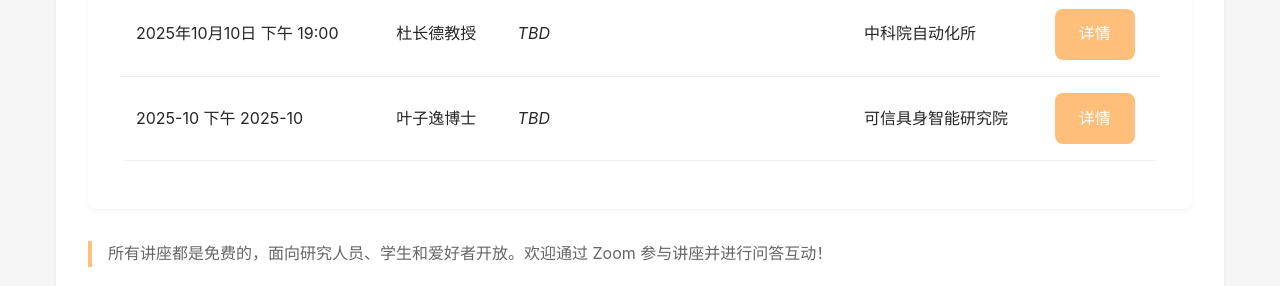
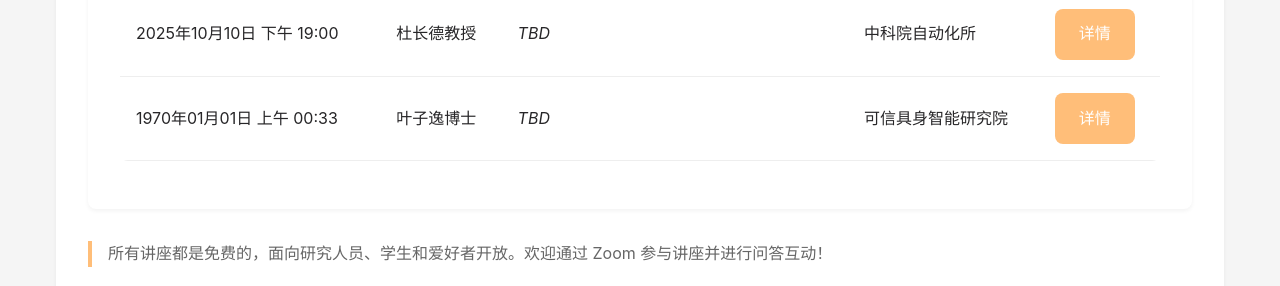
Before and after one commit to xufengduan/Computational-Neurolinguistics-Forum, a Jekyll site: the page built from README.md, in a window 1280 px wide and 900 px high, scrolled down 429 px. Shown: the part 152-438 px from the top of the window. Built offline with Jekyll 4.4.1, drawn with Linux system fonts in a browser that asks for light colours.

Commit message:
更新叶子逸博士讲座的日期信息

```diff
--- a/_data/events.yml
+++ b/_data/events.yml
@@ -102,7 +102,7 @@
     bio: |
       TBD
 
-  - date: 2025-10
+  - date: 2025
     speaker: 叶子逸博士
     title: TBD
     institution: 可信具身智能研究院
--- a/events/2025-10-Ye-Zianyi/index.md
+++ b/events/2025-10-Ye-Zianyi/index.md
@@ -3,7 +3,7 @@
 title: TBD
 speaker: 叶子逸博士
 institution: 可信具身智能研究院
-date: 2025-10
+date: 2025
 permalink: /events/2025-10-Ye-Zianyi/
 zoom_link: |
   https://cuhk.zoom.us/j/95891053788?pwd=lWyxDJW0hy9Bkjaubfo9pmUz9qUh7h.1
```
